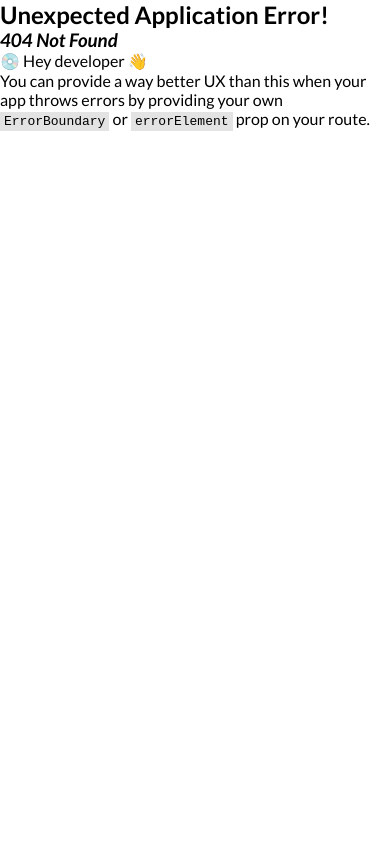
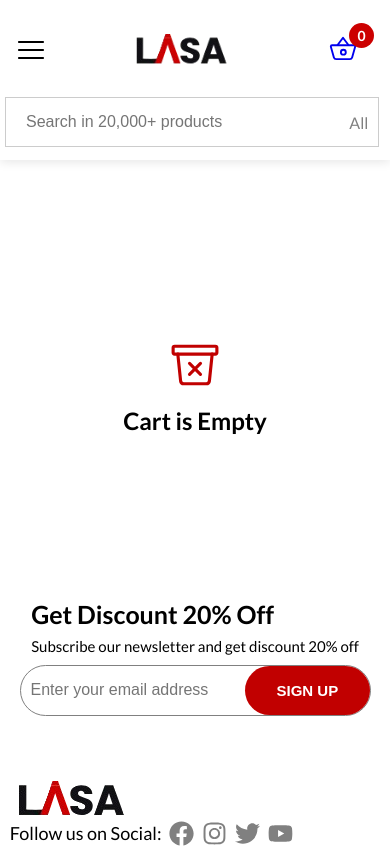
Before and after one commit to ebubejohnenyi/lasa, a React (Vite) app: page /cart in a window 390 px wide. Before the commit this address had no page. Shown: the top 848 px of the page. Built offline with nearby package versions, Linux system fonts and the light colour scheme; a web font is replaced by a local one.

Commit message:
update 2

```diff
--- a/src/component/cart_drop_down/cart_drop_down.module.css
+++ b/src/component/cart_drop_down/cart_drop_down.module.css
@@ -109,7 +109,7 @@
     display: flex;
     justify-content: space-between;
     align-items: center;
-    padding: 1rem 0;
+    padding: 1rem 0.5rem;
 }
 .subTotal h3{
     font-size: 1.4rem;
@@ -140,6 +140,26 @@
     .modalContainer{
         display: none;
     }
+    .imgContainer img{
+        width: 25vw;
+        height: 15vh;
+    }
+    .binContainer{
+        width: 70%;
+        padding: 1rem 0.5rem;
+    }
+    .increase_decrease{
+        width: 30vw;
+    }
+    .closeCheckBtn{
+        gap: 10%;
+    }
+    .closeCheckBtn .closeBtn{
+        padding: 1rem 3rem;
+    }
+    .closeCheckBtn .checkOutBtn{
+        padding: 1rem 2rem;
+    }
 }
 @media screen and  (min-width: 481px) and (max-width: 991.98px){
     .modalContainer{
--- /dev/null
+++ b/src/component/feature_category_root/feature_category_root.tsx
@@ -0,0 +1,11 @@
+import { Outlet } from "react-router-dom";
+
+const FeatureCategoryRoot: React.FC = () => {
+  return (
+    <div>
+      <Outlet />
+    </div>
+  );
+};
+
+export default FeatureCategoryRoot;
--- a/src/component/header/header.tsx
+++ b/src/component/header/header.tsx
@@ -12,6 +12,7 @@ import logo from "../../assets/png/logo.png";
 import MobileDrawer from "../mobile_menu/mobile_drawer";
 import { useSelector, TypedUseSelectorHook } from "react-redux";
 import type { RootState } from "../../store/central_state";
+import { Link } from "react-router-dom";
 
 const Header: React.FC = () => {
   const useTypedSelector: TypedUseSelectorHook<RootState> = useSelector;
@@ -42,7 +43,9 @@ const Header: React.FC = () => {
             counterWrapperClass={cssClasses.counterWrapper}
             count={products.length}
           >
-            <IoBasketOutline className={cssClasses.cartIcon} />
+            <Link to="/cart">
+              <IoBasketOutline className={cssClasses.cartIcon} />
+            </Link>
           </CounterWrapper>
         </div>
       </section>
--- /dev/null
+++ b/src/page/mobile_cart/mobile_cart.module.css
@@ -0,0 +1,11 @@
+.emptyCart{
+    display: flex;
+    justify-content: center;
+    align-items: center;
+    padding: 5rem 0 1rem 0;
+    height: 50vh;
+    flex-direction: column;
+}
+.mobileCartContainer{
+    padding-top: 35%;
+}
--- /dev/null
+++ b/src/page/mobile_cart/mobile_cart.tsx
@@ -0,0 +1,58 @@
+import cssClasses from "../../component/cart_drop_down/cart_drop_down.module.css";
+import { useSelector, TypedUseSelectorHook } from "react-redux";
+import type { RootState } from "../../store/central_state";
+import { amountFormatter } from "../../model/product/product";
+import CartDropDownItem from "../../component/cart_drop_down/cart_drop_down_item";
+import cssMobileClasses from "./mobile_cart.module.css";
+import { IoTrashBinOutline } from "react-icons/io5";
+
+const MobileCart: React.FC = () => {
+  const useTypedSelector: TypedUseSelectorHook<RootState> = useSelector;
+  const products = useTypedSelector((state) => state.product.products);
+
+  return (
+    <div className={cssMobileClasses.mobileCartContainer}>
+      {products.length > 0 ? (
+        <div>
+          <div className={cssClasses.scroller}>
+            {products.map((product) => (
+              <CartDropDownItem
+                key={product.id}
+                img={product.imagePath}
+                name={product.name}
+                amount={Number(product.price)}
+                quantity={product.quantity}
+              />
+            ))}
+          </div>
+          <div className={cssClasses.subTotal}>
+            <p>Subtotal:</p>
+            <h3>{amountFormatter(10000)}.00</h3>
+          </div>
+          <h2 className={cssClasses.free}>
+            Spend{" "}
+            <strong>
+              <span> $2000 </span>
+            </strong>
+            more to reach FREE SHIPPING!
+          </h2>
+          <div className={cssClasses.closeCheckBtn}>
+            <button className={cssClasses.closeBtn}>Close</button>
+            <button className={cssClasses.checkOutBtn}>Checkout</button>
+          </div>
+        </div>
+      ) : (
+        <div className={cssMobileClasses.emptyCart}>
+          <IoTrashBinOutline
+            size={50}
+            color="#C10000"
+            style={{ margin: "1rem 0" }}
+          />
+          <h2>Cart is Empty</h2>
+        </div>
+      )}
+    </div>
+  );
+};
+
+export default MobileCart;
```
Also changed, not shown: src/App.tsx (+8 -0 lines), src/component/notification_pop_up/notification.tsx (deleted).
